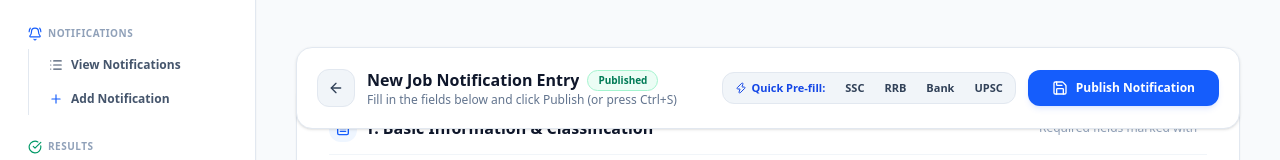
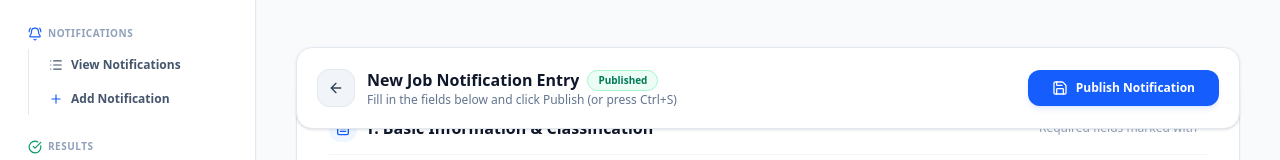
Before and after one commit to poonambheel786-oss/newfreejobalerts, a Next.js app: page /control-panel/jobs/new in a window 1280 px wide. Shown: the part 137-297 px from the top of the page. Built offline with nearby package versions, Linux system fonts and the light colour scheme; no server answers; the database is empty.

Commit message:
fix(admin): remove quick pre-fill widget from job form header

```diff
--- a/src/app/control-panel/(dashboard)/jobs/new/job-form.tsx
+++ b/src/app/control-panel/(dashboard)/jobs/new/job-form.tsx
@@ -4,10 +4,8 @@ import React, { useActionState, useEffect, useState } from "react";
 import Link from "next/link";
 import {
   ArrowLeft, Save, AlertCircle, CheckCircle2, Plus, Trash2, Loader2,
-  Sparkles, FileText, Calendar, Link2, HelpCircle, Search, Eye,
-  Building, GraduationCap, MapPin, Download, ExternalLink, Zap,
-  Layers, CheckSquare, Clock, DollarSign, Award, ChevronRight,
-  RefreshCw, Copy, Check
+  Sparkles, FileText, Calendar, HelpCircle, Search, Eye,
+  Layers
 } from "lucide-react";
 import { createJob } from "../../../actions";
 import RichTextEditor from "../../../../../components/RichTextEditor/RichTextEditor";
@@ -115,58 +113,6 @@ export default function JobForm({ states, categories, initialJob, initialType }:
   const handleFormKeyDown = (e: React.KeyboardEvent<HTMLFormElement>) => {
     if (e.key === "Enter" && (e.target as HTMLElement).tagName === "INPUT") {
       e.preventDefault();
-    }
-  };
-
-  // Quick Preset Inserters for Popular Exams
-  const applyPreset = (type: string) => {
-    if (type === "ssc") {
-      setTitle("SSC Combined Graduate Level (CGL) Examination 2026 Online Form");
-      setDepartment("Staff Selection Commission (SSC)");
-      setAdvtNumber("SSC/CGL/2026-HQ");
-      setQualification("Bachelor's Degree in Any Discipline");
-      setVacancy("17,727 (Tentative)");
-      setSelectedCategory("SSC");
-      setSelectedState("All India");
-      setOfficialWebsite("https://ssc.gov.in");
-      setApplicationFeesHtml("<p><strong>General / OBC / EWS:</strong> ₹100/-</p><p><strong>SC / ST / PwBD / Female:</strong> Exempted (Nil)</p><p><strong>Payment Mode:</strong> Online via UPI, Net Banking, Debit/Credit Card.</p>");
-      setSelectionProcessHtml("<ol><li><strong>Tier 1 Exam:</strong> Computer Based Test (CBT) - Qualifying in nature</li><li><strong>Tier 2 Exam:</strong> Computer Based Test (Objective + Descriptive + Typing)</li><li><strong>Document Verification:</strong> Conducted by User Departments</li><li><strong>Final Merit List:</strong> Based on Tier 2 Performance</li></ol>");
-      setAgeLimitHtml("<p><strong>Age Limit (as on 01/08/2026):</strong> 18 to 30 / 32 Years (Post-wise)</p><p><strong>Age Relaxation:</strong> OBC: +3 Years, SC/ST: +5 Years, PwBD: +10-15 Years as per DoPT rules.</p>");
-      setSalaryHtml("<p><strong>Pay Matrix:</strong> Pay Level 4 to Level 8 (₹25,500 to ₹1,51,100)</p><p><strong>Allowances:</strong> Dearness Allowance (DA @ 50%), HRA, Transport Allowance, and Medical benefits.</p>");
-    } else if (type === "railway") {
-      setTitle("RRB NTPC (Graduate & Under Graduate) Recruitment 2026 Online Form");
-      setDepartment("Railway Recruitment Boards (RRB)");
-      setAdvtNumber("CEN 05/2026");
-      setQualification("12th Pass / Graduate (Post-wise)");
-      setVacancy("11,558 Posts");
-      setSelectedCategory("Railway");
-      setSelectedState("All India");
-      setOfficialWebsite("https://rrbapply.gov.in");
-      setApplicationFeesHtml("<p><strong>General / OBC / EWS:</strong> ₹500/- (₹400 refunded on appearing in CBT 1)</p><p><strong>SC / ST / Ex-SM / PwBD / Female:</strong> ₹250/- (Full refunded on appearing in CBT 1)</p>");
-      setSelectionProcessHtml("<ol><li><strong>1st Stage CBT:</strong> Screening Test (100 Marks)</li><li><strong>2nd Stage CBT:</strong> Main Exam (120 Marks)</li><li><strong>Skill Test:</strong> Typing / CBAT (Post-wise)</li><li><strong>Document Verification & Medical Exam</strong></li></ol>");
-      setAgeLimitHtml("<p><strong>Age Limit (as on 01/07/2026):</strong> 18 to 33 / 36 Years</p><p><strong>Age Relaxation:</strong> OBC: +3 Years, SC/ST: +5 Years as per Railway Board guidelines.</p>");
-    } else if (type === "banking") {
-      setTitle("IBPS PO / Management Trainee (CRP PO/MT-XIV) Recruitment 2026");
-      setDepartment("Institute of Banking Personnel Selection (IBPS)");
-      setAdvtNumber("IBPS/PO/2026");
-      setQualification("Graduate in Any Stream");
-      setVacancy("3,955 Posts");
-      setSelectedCategory("Banking");
-      setSelectedState("All India");
-      setOfficialWebsite("https://www.ibps.in");
-      setApplicationFeesHtml("<p><strong>General / OBC / EWS:</strong> ₹850/- (Inclusive of GST)</p><p><strong>SC / ST / PwBD:</strong> ₹175/-</p>");
-      setSelectionProcessHtml("<ol><li><strong>Online Preliminary Exam:</strong> 100 Marks (1 Hour)</li><li><strong>Online Mains Exam:</strong> 225 Marks (Objective + Descriptive)</li><li><strong>Common Interview:</strong> 100 Marks (Conducted by Participating Banks)</li></ol>");
-    } else if (type === "upsc") {
-      setTitle("UPSC Civil Services (Preliminary) Examination 2026 Online Application");
-      setDepartment("Union Public Service Commission (UPSC)");
-      setAdvtNumber("05/2026-CSP");
-      setQualification("Degree in Any Discipline from Recognized University");
-      setVacancy("1,056 Posts");
-      setSelectedCategory("UPSC");
-      setSelectedState("All India");
-      setOfficialWebsite("https://upsconline.nic.in");
-      setApplicationFeesHtml("<p><strong>General / OBC / EWS Male:</strong> ₹100/-</p><p><strong>SC / ST / PwBD / All Females:</strong> Nil (Exempted)</p>");
-      setSelectionProcessHtml("<ol><li><strong>Civil Services (Preliminary) Exam:</strong> GS Paper 1 + CSAT Paper 2 (Qualifying 33%)</li><li><strong>Civil Services (Main) Written Exam:</strong> 9 Papers (1750 Marks)</li><li><strong>Personality Test / Interview:</strong> 275 Marks</li></ol>");
     }
   };
 
@@ -285,42 +231,6 @@ export default function JobForm({ states, categories, initialJob, initialType }:
           </div>
 
           <div className="flex items-center gap-3 w-full sm:w-auto justify-end">
-            {!initialJob && (
-              <div className="flex items-center gap-1 bg-slate-100 border border-slate-200 rounded-xl p-1 text-xs">
-                <span className="text-[11px] font-bold text-blue-700 px-2 flex items-center gap-1">
-                  <Zap className="h-3 w-3" /> Quick Pre-fill:
-                </span>
-                <button
-                  type="button"
-                  onClick={() => applyPreset("ssc")}
-                  className="px-2 py-1 rounded-lg text-[11px] font-bold text-slate-700 hover:text-blue-700 hover:bg-white transition-all cursor-pointer"
-                >
-                  SSC
-                </button>
-                <button
-                  type="button"
-                  onClick={() => applyPreset("railway")}
-                  className="px-2 py-1 rounded-lg text-[11px] font-bold text-slate-700 hover:text-blue-700 hover:bg-white transition-all cursor-pointer"
-                >
-                  RRB
-                </button>
-                <button
-                  type="button"
-                  onClick={() => applyPreset("banking")}
-                  className="px-2 py-1 rounded-lg text-[11px] font-bold text-slate-700 hover:text-blue-700 hover:bg-white transition-all cursor-pointer"
-                >
-                  Bank
-                </button>
-                <button
-                  type="button"
-                  onClick={() => applyPreset("upsc")}
-                  className="px-2 py-1 rounded-lg text-[11px] font-bold text-slate-700 hover:text-blue-700 hover:bg-white transition-all cursor-pointer"
-                >
-                  UPSC
-                </button>
-              </div>
-            )}
-
             <button
               type="submit"
               disabled={loading}
```
